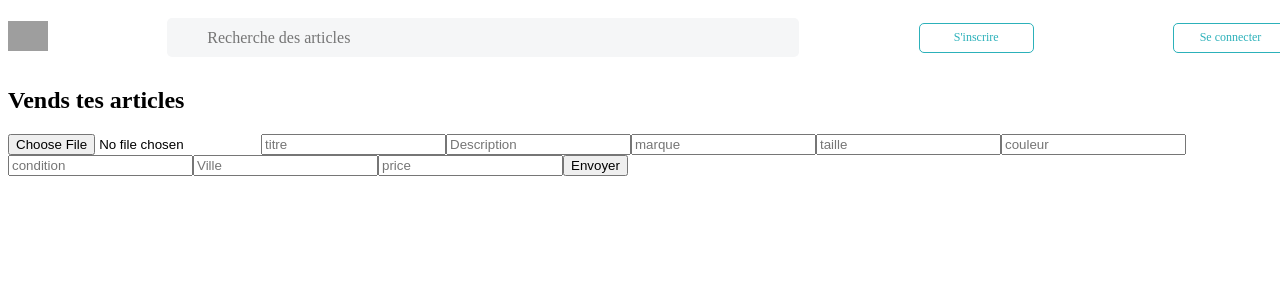
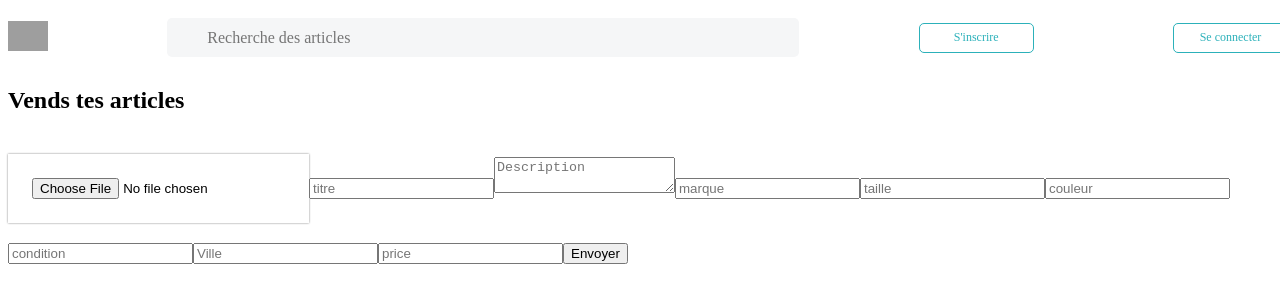
Before and after one commit to Thomas-Torrente/Vinted-Front-End, a React (Create React App) app: page /publish in a window 1280 px wide. Shown: the top 302 px of the page. Built offline with nearby package versions, Linux system fonts and the light colour scheme; grey boxes are pictures that could not be loaded.

Commit message:
publish off

```diff
--- a/src/App.css
+++ b/src/App.css
@@ -147,11 +147,6 @@
 }
 /* PUBLISH */
 
-.contenair-publish {
-  width: 1280px;
-  margin: 0 auto;
-}
-
 /* ONE OFFER */
 .offer-body {
   height: calc(100vh - 60px);
@@ -203,3 +198,22 @@
   line-height: 36px;
   margin-top: 32px;
 }
+/* PUBLISH */
+.contenair-publish {
+  width: 1280px;
+  margin: 0 auto;
+}
+
+.file {
+  background-color: #fff;
+  padding: 24px;
+  margin: 20px 0;
+  box-shadow: 0 0 2px grey;
+  flex-direction: column;
+}
+
+.input-publish {
+  background-color: #fff;
+
+  flex-direction: column;
+}
--- a/src/components/FormPublish.js
+++ b/src/components/FormPublish.js
@@ -3,10 +3,12 @@ import React from "react";
 const FormPublish = (props) => {
   return (
     <>
-      <div className="contenair-publish"></div>
+      <div className="contenair-publish">
         <h2>Vends tes articles</h2>
         <form onSubmit={props.whenSubmit}>
+          <div className="input-publish">
             <input
+              className="file"
               type="file"
               onChange={(event) => {
                 props.setFile(event.target.files);
@@ -21,7 +23,7 @@ const FormPublish = (props) => {
                 props.setTitle(event.target.value);
               }}
             />
-        <input
+            <textarea
               type="text"
               placeholder="Description"
               value={props.description}
@@ -78,7 +80,9 @@ const FormPublish = (props) => {
               }}
             />
             <button type="submit">Envoyer</button>
+          </div>
         </form>
+      </div>
     </>
   );
 };
--- a/src/components/PayementForm.js
+++ b/src/components/PayementForm.js
@@ -16,9 +16,11 @@ const PayementForm = () => {
       // Ici on demande à stripe de récupéré les donner bancaire rentrer par le user
 
       const stripeResponse = await stripe.createToken(CardElement, {
-        name: "'{id de l'acheteur}'",
+        name: "zebiiiii",
         // Demander la création d'un token via l'API Stripe
       });
+
+      console.log(stripResponse);
 
       const stripeToken = stripeResponse.token.id;
       //  on dit que stripToken est le token envoyer par stripe
```
Lines whose indentation alone changed are shown as unchanged.
